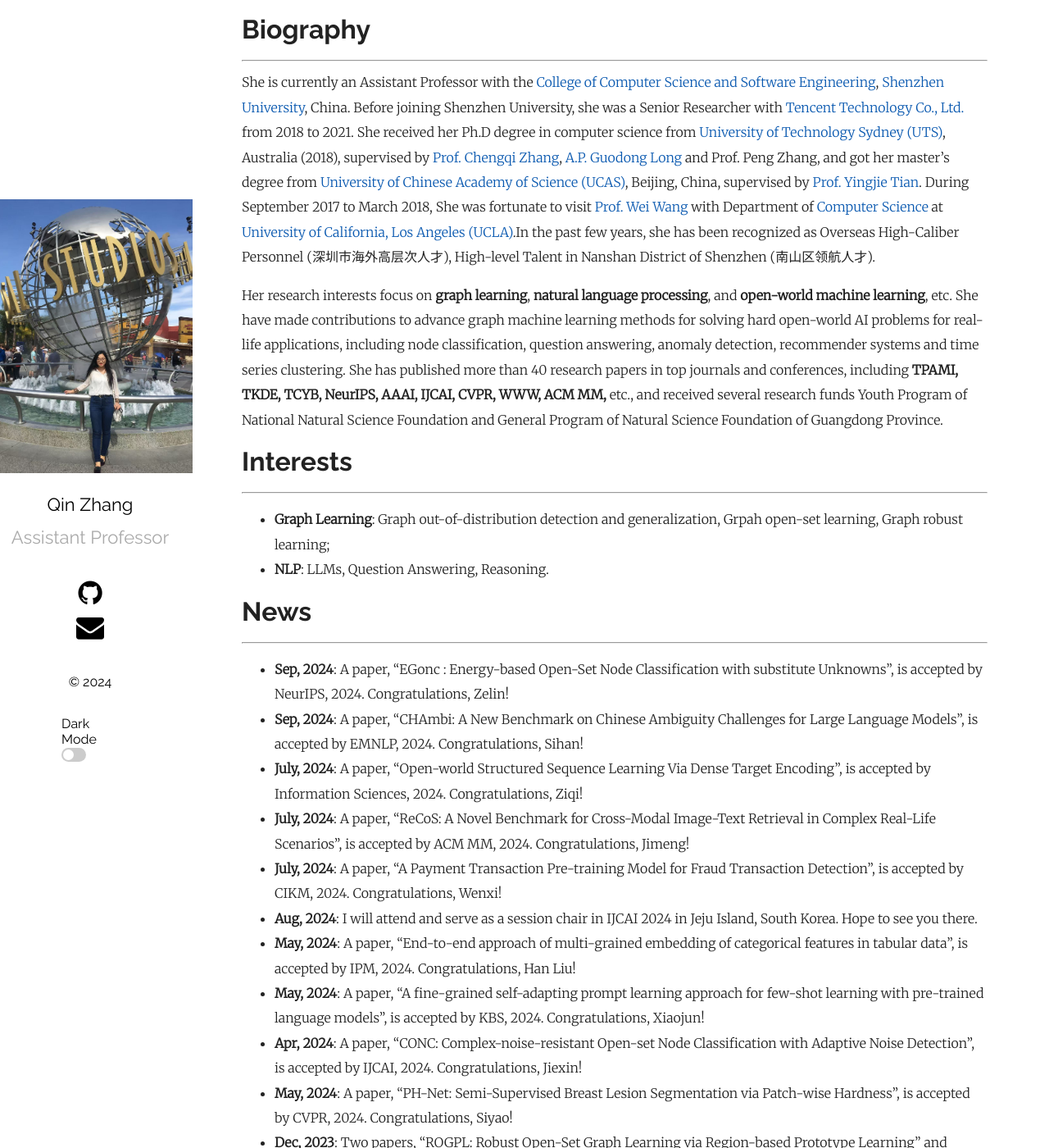
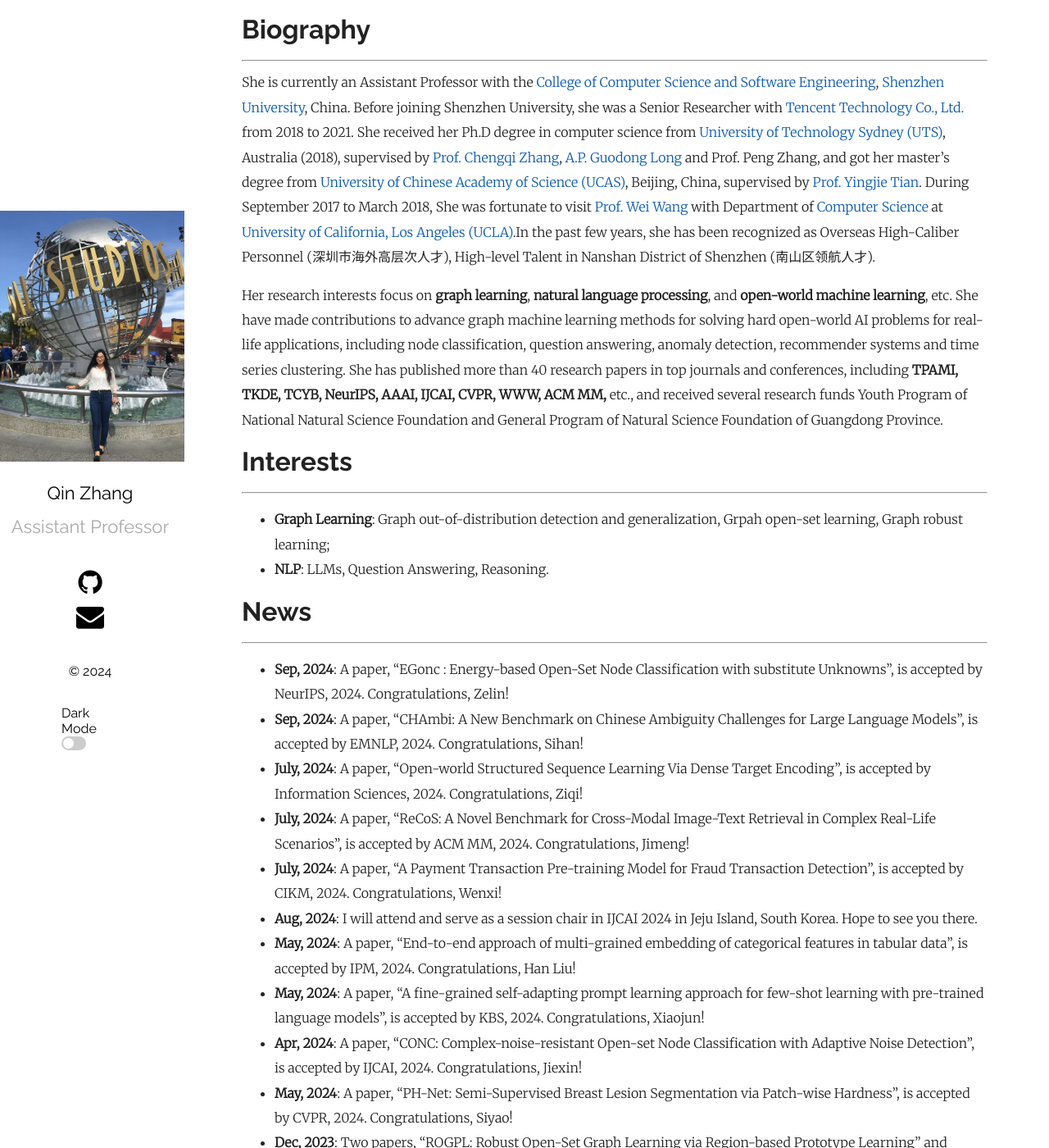
Before and after one commit to qinzhang11/qinzhang11.github.io, a Jekyll site: the page built from index.md, in a window 1280 px wide and 1400 px high. Shown: the whole window at 82% size. Built offline with Jekyll 4.4.1, drawn with Linux system fonts in a browser that asks for light colours.

Commit message:
Update plain.scss

```diff
--- a/_sass/plain.scss
+++ b/_sass/plain.scss
@@ -135,7 +135,7 @@ main {
       line-height: normal;
     }
     img {
-      max-width: 250px;
+      max-width: 230px;
     }
     img.dark {
       display: none;
```
